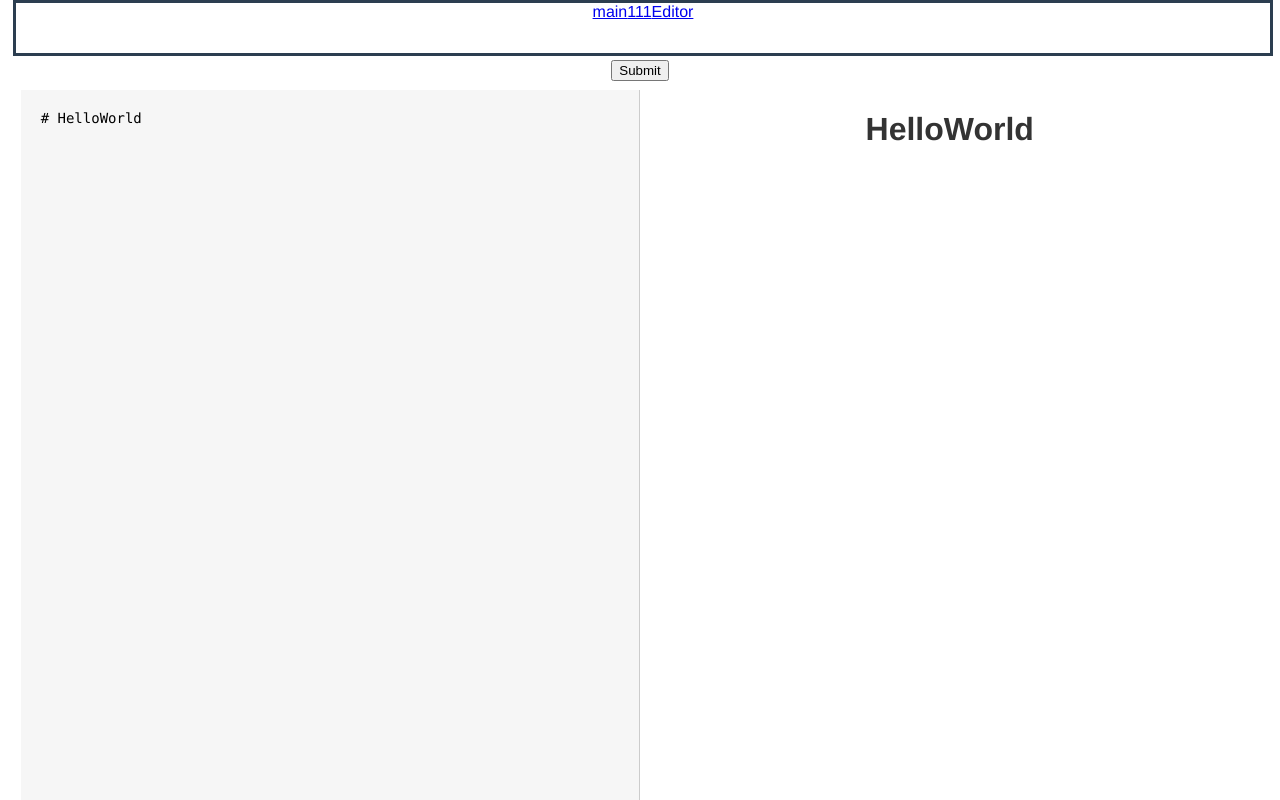
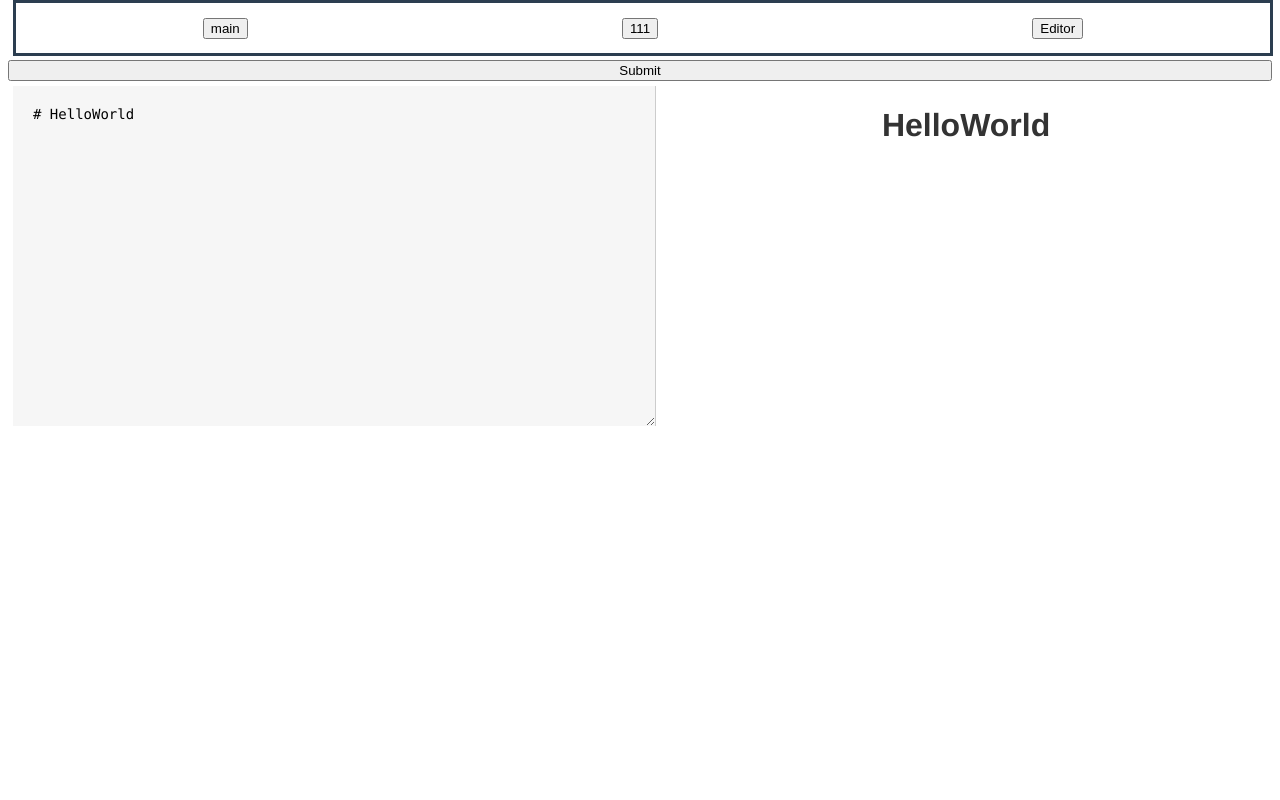
Before and after one commit to Ninglo/ninglo-blog, a Vue app: page /#/mdEditor in a window 1280 px wide. Shown: the top 800 px of the page. Built offline with nearby package versions, Linux system fonts and the light colour scheme.

Commit message:
Basic flex style

```diff
--- a/src/components/mdEditor.vue
+++ b/src/components/mdEditor.vue
@@ -1,8 +1,10 @@
 <template>
     <div id="editor">
-      <div style="width: 100%; height: 3%"><button @click="submit">Submit</button></div>
-      <textarea :value="mdText" @input="mdText = $event.target.value"></textarea>
-      <div class="left" v-html="compliedMarkdown"></div>
+      <button @click="submit">Submit</button>
+      <div id="editorBody">
+        <textarea :value="mdText" @input="mdText = $event.target.value"></textarea>
+        <div class="displayHtml" v-html="compliedMarkdown"></div>
+      </div>
     </div>
 </template>
 
@@ -36,29 +38,27 @@ export default {
 
 <style scoped>
 /* markdown 编译后html没有居左 */
-html,
-body,
 #editor {
   margin: 0;
-  height: 1000px;
   font-family: "Helvetica Neue", Arial, sans-serif;
   color: #333;
+  display: flex;
+  flex-direction: column;
 }
 
-textarea,
-#editor div {
-  display: inline-block;
-  width: 49%;
-  height: 100%;
-  vertical-align: top;
-  box-sizing: border-box;
-  padding: 0 20px;
+#editorBody {
+  display: flex;
+  flex-direction: row;
+  flex-wrap: nowrap;
+  justify-content: space-between;
+  margin: 5px;
 }
 
 textarea {
+  flex-basis: 48%;
+  height: 300px;
   border: none;
   border-right: 1px solid #ccc;
-  resize: none;
   outline: none;
   background-color: #f6f6f6;
   font-size: 14px;
@@ -66,7 +66,7 @@ textarea {
   padding: 20px;
 }
 
-code {
-  color: #f66;
+.displayHtml {
+  flex-basis: 48%;
 }
 </style>
--- a/src/components/myhead.vue
+++ b/src/components/myhead.vue
@@ -1,8 +1,8 @@
 <template>
 <header class="myhead">
-    <router-link :to="{ name: 'main'}">main</router-link>
-    <router-link :to="{ name: 'user', params: { id: id }}">{{ id }}</router-link>
-    <router-link :to="{ name: 'mdEditor' }">Editor</router-link>
+    <router-link :to="{ name: 'main'}" tag="button">main</router-link>
+    <router-link :to="{ name: 'user', params: { id: id }}" tag="button">{{ id }}</router-link>
+    <router-link :to="{ name: 'mdEditor' }" tag="button">Editor</router-link>
 </header>
 </template>
 
@@ -28,5 +28,10 @@ export default {
     height: 50px;
     width: 98%;
     border: solid;
+    display: flex;
+    flex-direction: row;
+    flex-wrap: nowrap;
+    justify-content: space-around;
+    align-items: center;
 }
 </style>
```
